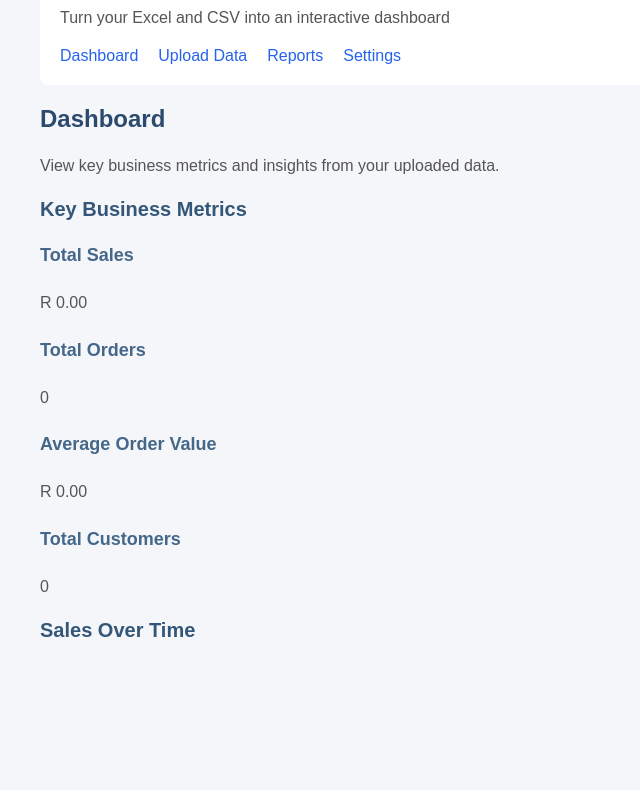
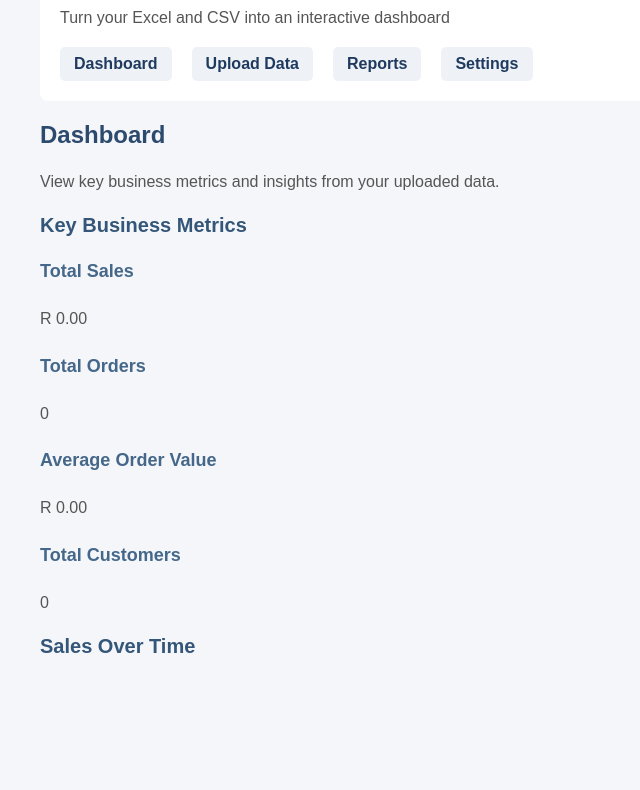
Before and after one commit to jozicoder-za/javascript_projects, a plain HTML site: page portfolio_august/3. Business Analytics/index.html in a window 1280 px wide. Shown: the part 133-923 px from the top of the page, without its empty margins (0-640 px from the left). Drawn offline with Linux system fonts and the light colour scheme.

Commit message:
differentiate the navigation main links

```diff
--- a/portfolio_august/3. Business Analytics/style.css
+++ b/portfolio_august/3. Business Analytics/style.css
@@ -64,3 +64,15 @@ main > header nav ul {
   gap: 20px;
   flex-wrap: wrap;
 }
+
+main > header nav a {
+  display: inline-block;
+  padding: 8px 14px;
+  border-radius: 5px;
+  font-weight: 700;
+  color: #1f3a5f;
+  background-color: #eef2f7;
+  transition:
+    background-color 0.3s ease,
+    color 0.3s ease;
+}
```
